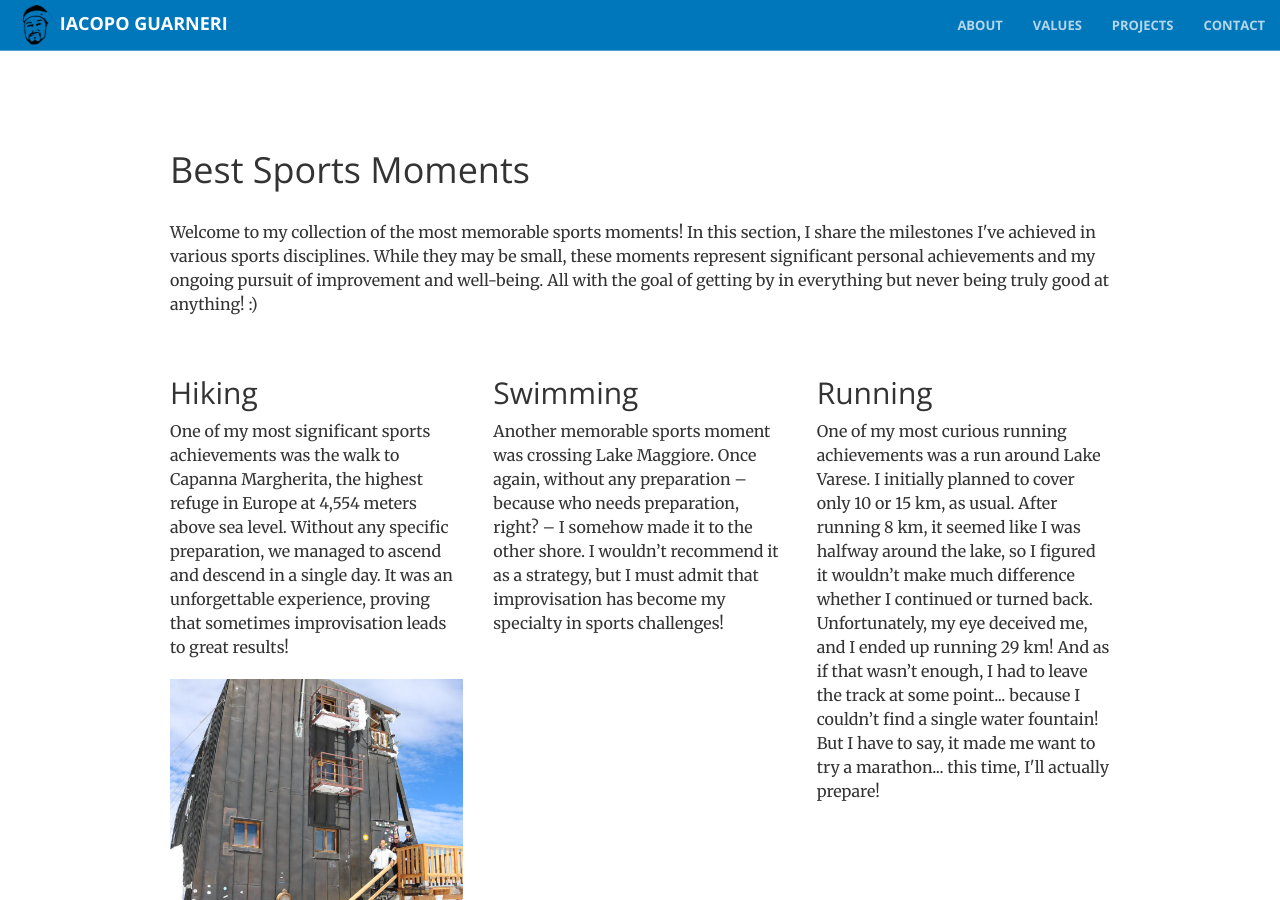
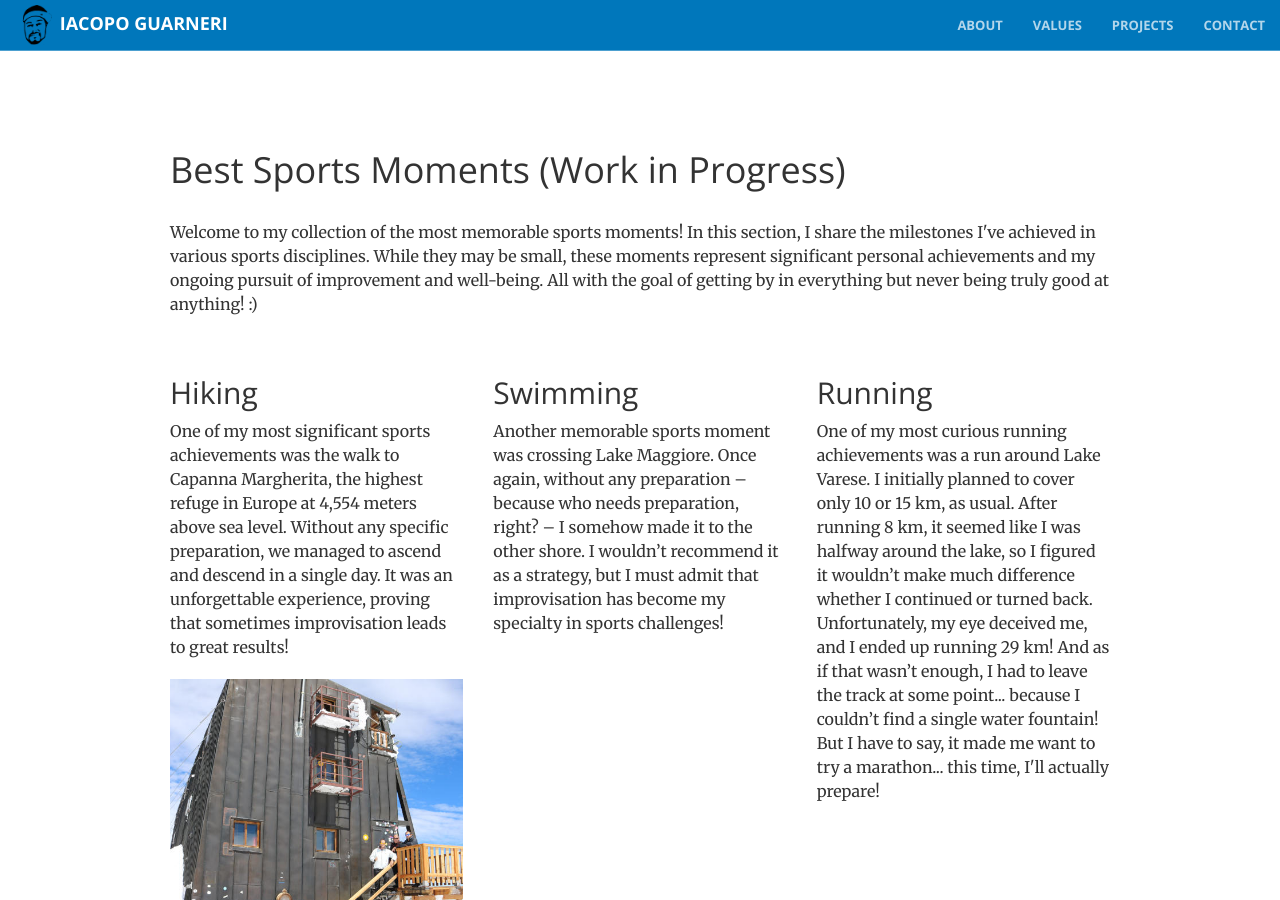
Before and after one commit to iacoposk8/iacoposk8.github.io, a Jekyll site: the page built from sports.html, in a window 1280 px wide and 900 px high. Built offline with Jekyll 4.4.1, drawn with Linux system fonts in a browser that asks for light colours; a script that is not in the unit is left out.

Commit message:
Update sports.html

```diff
--- a/sports.html
+++ b/sports.html
@@ -3,7 +3,7 @@ layout: default
 title: Best Sports Moments
 ---
 
-<h1>Best Sports Moments</h1>
+<h1>Best Sports Moments (Work in Progress)</h1>
 <br />
 <p>Welcome to my collection of the most memorable sports moments! In this section, I share the milestones I've achieved in various sports disciplines. While they may be small, these moments represent significant personal achievements and my ongoing pursuit of improvement and well-being. All with the goal of getting by in everything but never being truly good at anything! :)</p>
 <br />
```
